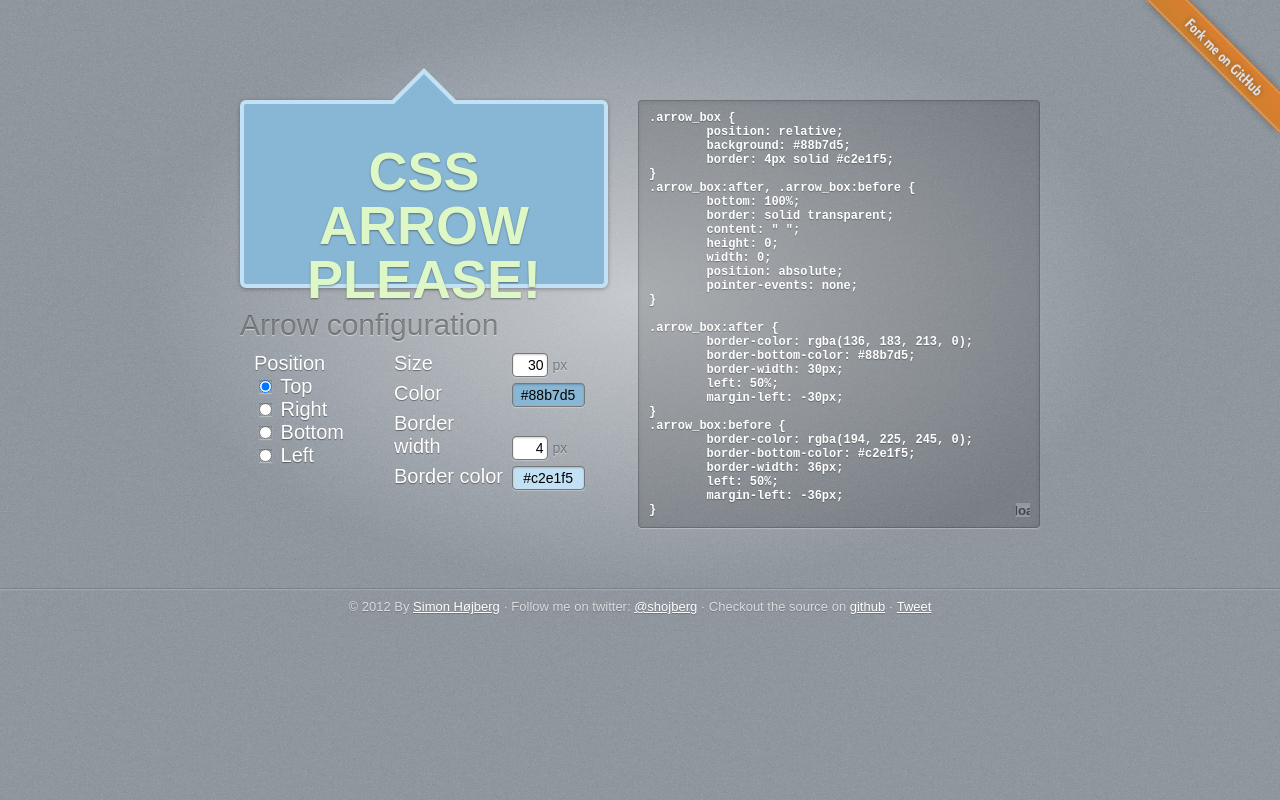
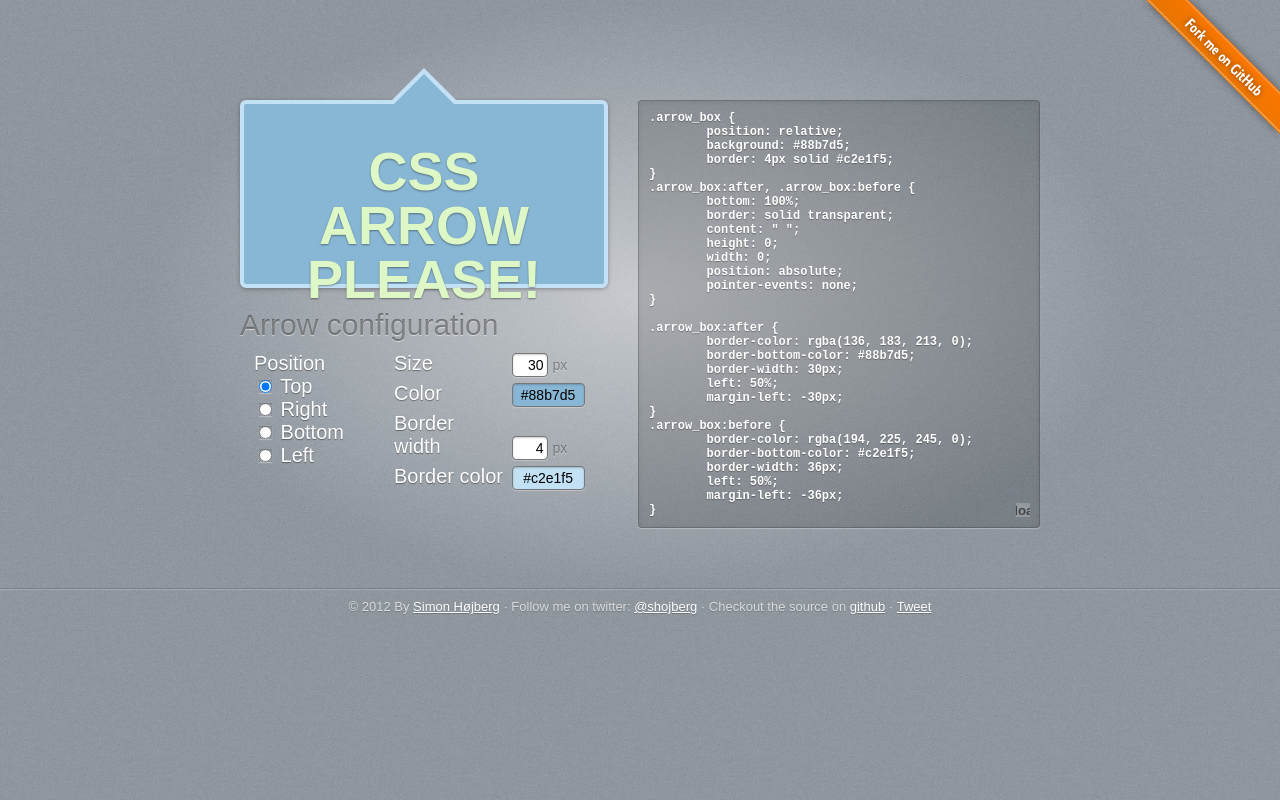
Before and after one commit to hojberg/cssarrowplease, a website: page public/index.html in a window 1280 px wide. Drawn offline with nearby package versions, Linux system fonts and the light colour scheme; a web font is replaced by a local one.

Commit message:
dont fade fork

```diff
--- a/public/css/app.css
+++ b/public/css/app.css
@@ -58,15 +58,4 @@ input[type='radio']           { border: 0; }
 
 
 /* fork_me */
-.fork_me                          { position: absolute; top: 0; right: 0; display: block; width: 149px; height: 149px; background: url(../img/fork.png);
-  opacity: 0.7;
-  -webkit-transition: all 0.2s ease-in;
-     -moz-transition: all 0.2s ease-in;
-          transition: all 0.2s ease-in;
-}
-.fork_me:hover {
-  opacity: 1;
-  -webkit-transform: scale(1.03);
-     -moz-transform: scale(1.03);
-          transform: scale(1.03);
-}
+.fork_me                          { position: absolute; top: 0; right: 0; display: block; width: 149px; height: 149px; background: url(../img/fork.png); }
```
